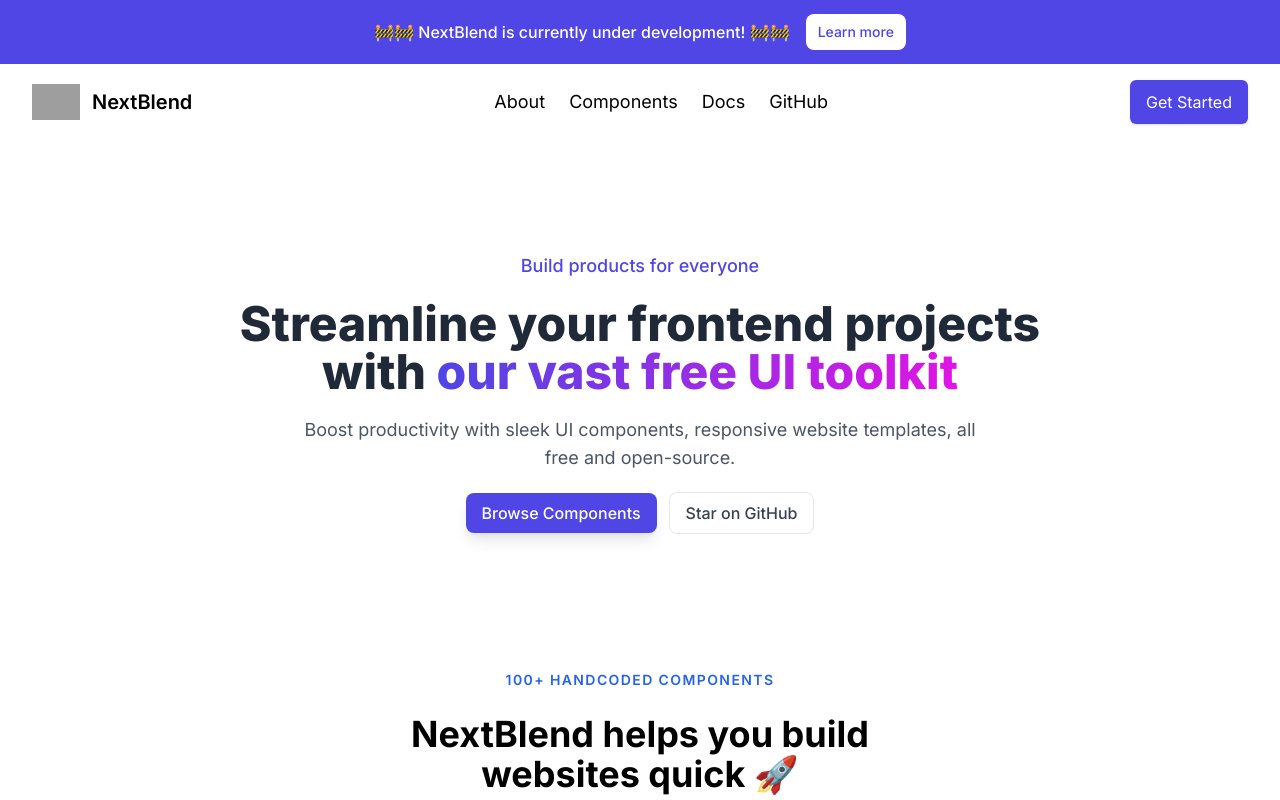
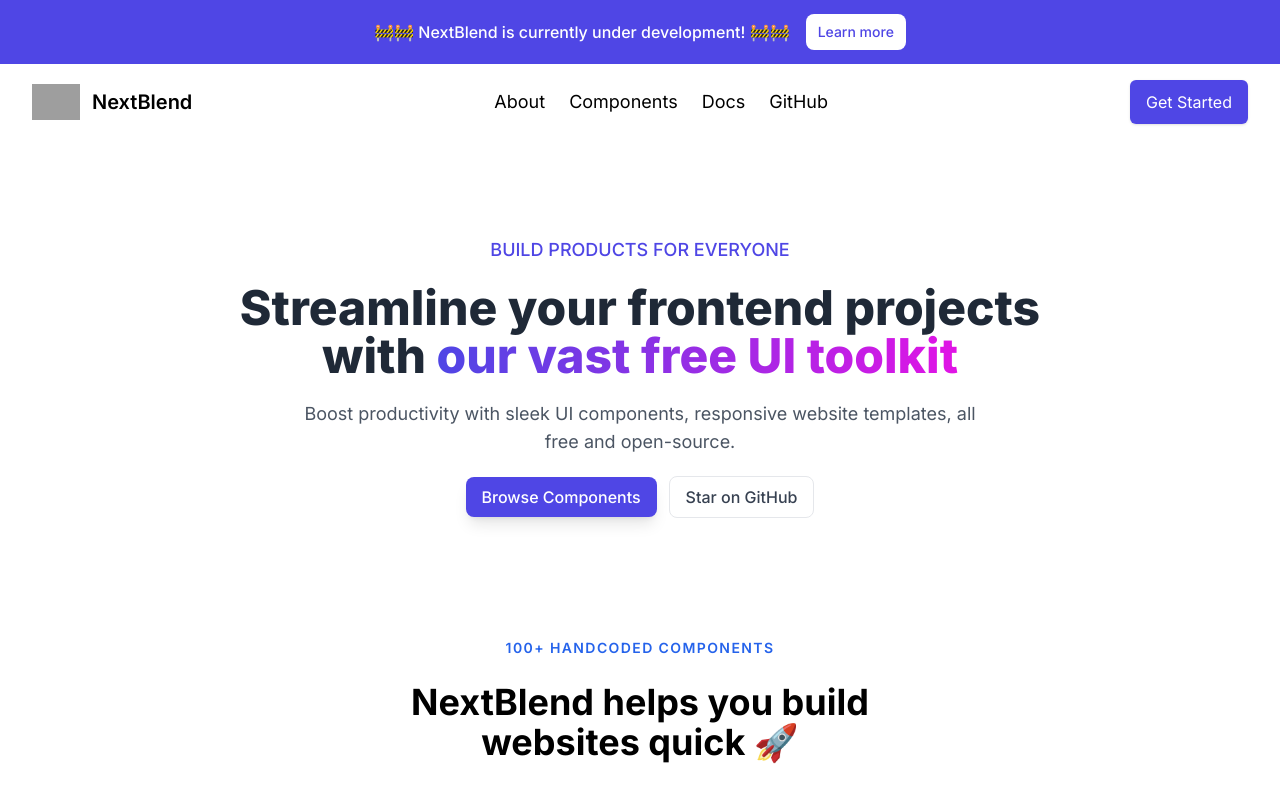
Before and after one commit to gaurav-sarage/NextBlend, a Next.js app: page / in a window 1280 px wide. Shown: the top 800 px of the page. Built offline with nearby package versions, Linux system fonts and the light colour scheme; grey boxes are pictures that could not be loaded.

Commit message:
fixed styling & padding for y-axis

```diff
--- a/app/components/Hero.js
+++ b/app/components/Hero.js
@@ -4,9 +4,9 @@ import React from "react";
 const Hero = () => {
     return (
         <section>
-            <div className="max-w-screen-xl mx-auto px-4 py-28 gap-12 text-gray-600 md:px-8">
+            <div className="max-w-screen-xl mx-auto px-4 py-24 gap-12 text-gray-600 md:px-8">
                 <div className="space-y-5 max-w-4xl mx-auto text-center">
-                    <h1 className="text-lg text-indigo-600 font-medium">
+                    <h1 className="text-lg text-indigo-600 font-medium uppercase">
                         Build products for everyone
                     </h1>
                     <h2 className="text-4xl text-gray-800 font-extrabold mx-auto md:text-5xl">
```
